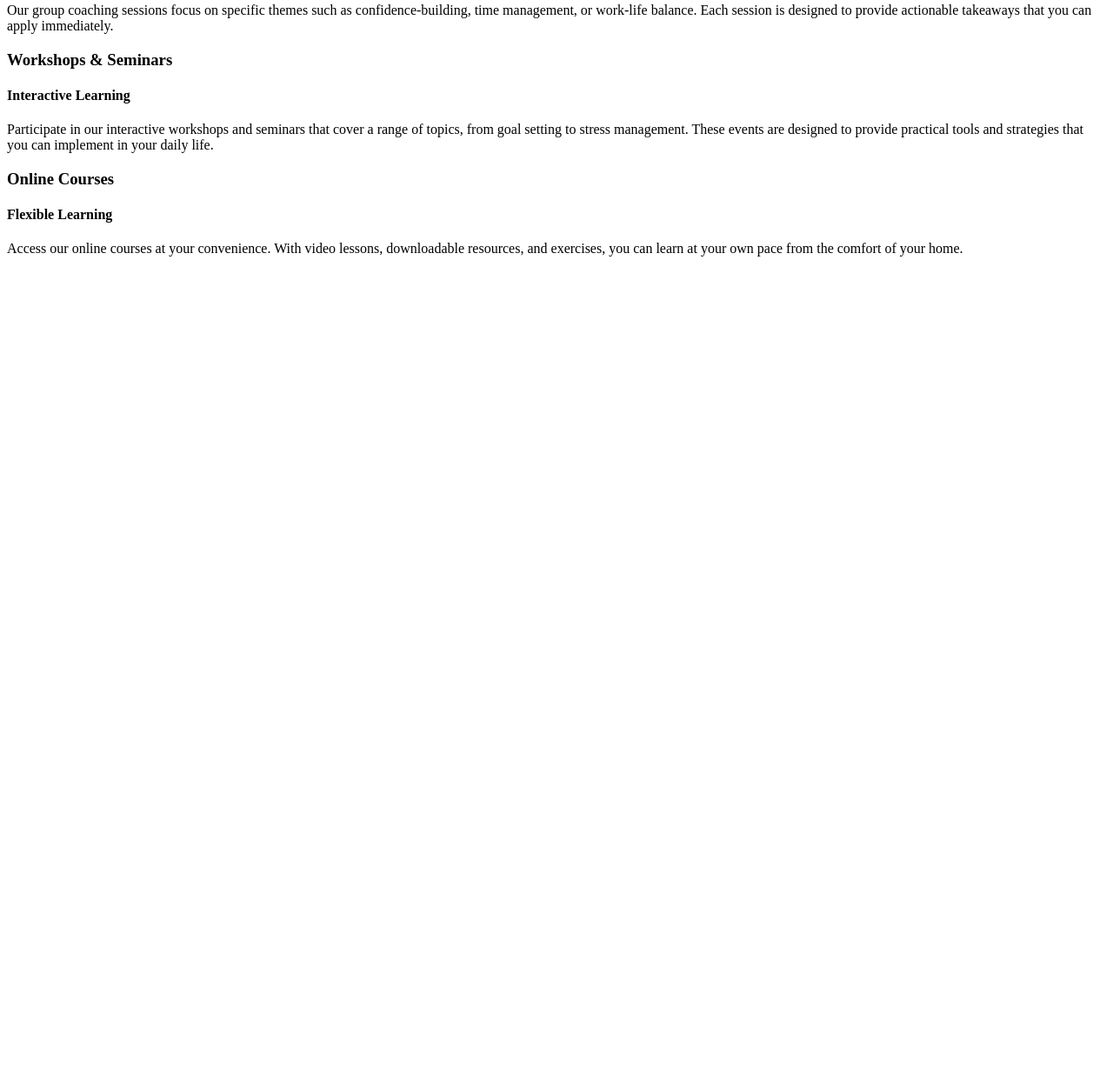
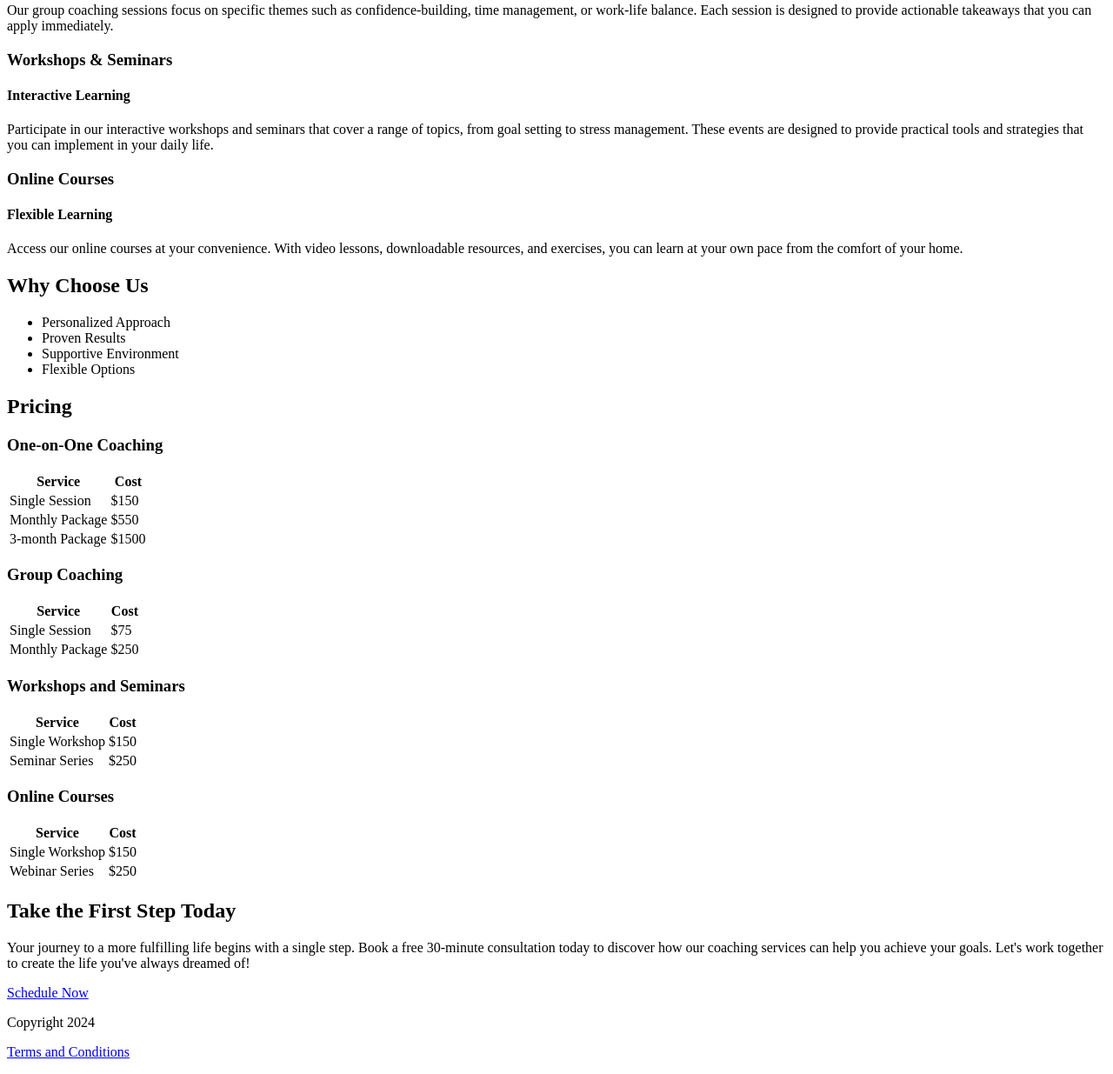
Before and after one commit to snbergle/path-to-success, a plain HTML site: page index.html in a window 1280 px wide. Shown: the part 756-1991 px from the top of the page at 87% size. Before the commit the page ends 1067 px from the top, so only its background shows below. Drawn offline with Linux system fonts and the light colour scheme.

Commit message:
Finished html content portion
Created tables and content in main + footer

```diff
--- a/index.html
+++ b/index.html
@@ -63,6 +63,87 @@
                 <h4>Flexible Learning</h4>
                 <p>Access our online courses at your convenience. With video lessons, downloadable resources, and exercises, you can learn at your own pace from the comfort of your home.</p>
             </section>
+            <section id="whychooseus">
+                <h2>Why Choose Us</h2>
+                <nav>
+                    <ul>
+                        <li>Personalized Approach</li>
+                        <li>Proven Results</li>
+                        <li>Supportive Environment</li>
+                        <li>Flexible Options</li>
+                    </ul>
+                </nav>
+            </section>
+            <h2>Pricing</h2>
+            <section id="tableone-on-onecoaching">
+                <h3>One-on-One Coaching</h3>
+                <table>
+                    <thead>
+                        <tr>
+                            <th>Service</th>
+                            <th>Cost</th>
+                        </tr>
+                    </thead>
+                    <tbody>
+                        <tr><td>Single Session</td><td>$150</td></tr>
+                        <tr><td>Monthly Package</td><td>$550</td></tr>
+                        <tr><td>3-month Package</td><td>$1500</td></tr>
+                    </tbody>
+                </table>
+            </section>
+            <section id="tablegroupcoaching">
+                <h3>Group Coaching</h3>
+                <table>
+                    <thead>
+                        <tr>
+                            <th>Service</th>
+                            <th>Cost</th>
+                        </tr>
+                    </thead>
+                    <tbody>
+                        <tr><td>Single Session</td><td>$75</td></tr>
+                        <tr><td>Monthly Package</td><td>$250</td></tr>
+                    </tbody>
+                </table>
+            </section>
+            <section id="tableworkshopsandseminars">
+                <h3>Workshops and Seminars</h3>
+                <table>
+                    <thead>
+                        <tr>
+                            <th>Service</th>
+                            <th>Cost</th>
+                        </tr>
+                    </thead>
+                    <tbody>
+                        <tr><td>Single Workshop</td><td>$150</td></tr>
+                        <tr><td>Seminar Series</td><td>$250</td></tr>
+                    </tbody>
+                </table>
+            </section>
+            <section id="tableonlinecourses">
+                <h3>Online Courses</h3>
+                <table>
+                    <thead>
+                        <tr>
+                            <th>Service</th>
+                            <th>Cost</th>
+                        </tr>
+                    </thead>
+                    <tbody>
+                        <tr><td>Single Workshop</td><td>$150</td></tr>
+                        <tr><td>Webinar Series</td><td>$250</td></tr>
+                    </tbody>
+                </table>
+            </section>
+            <h2>Take the First Step Today</h2>
+            <p>Your journey to a more fulfilling life begins with a single step. Book a free 30-minute consultation today to discover how our coaching services can help you achieve your goals. Let's work together to create the life you've always dreamed of!</p>
+            <p><a href="#" target="_blank">Schedule Now</a></p>
         </main>
+        <footer>
+            <p>Copyright 2024</p>
+            <!--Might have to add the &copy;-->
+            <p><a href="#" target="_blank">Terms and Conditions</a></p>
+        </footer>
     </body>
 </html>
```
